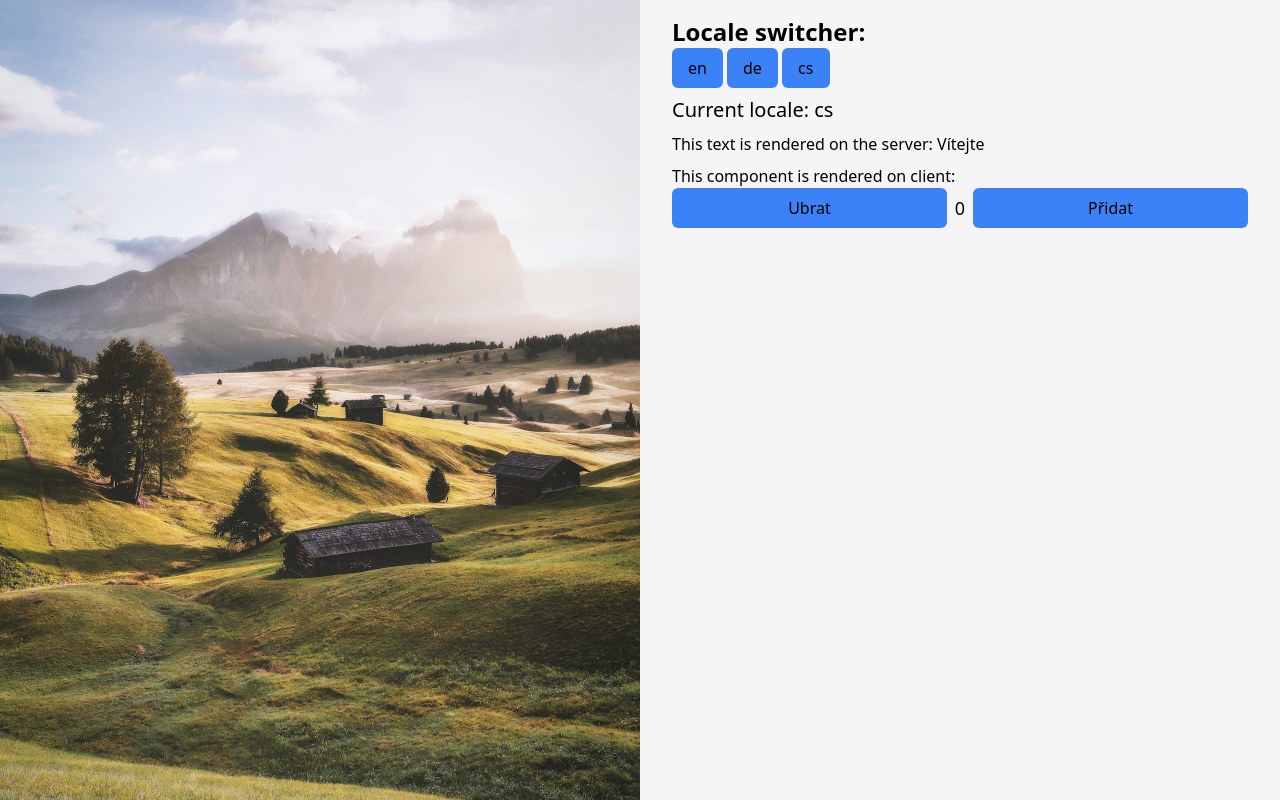
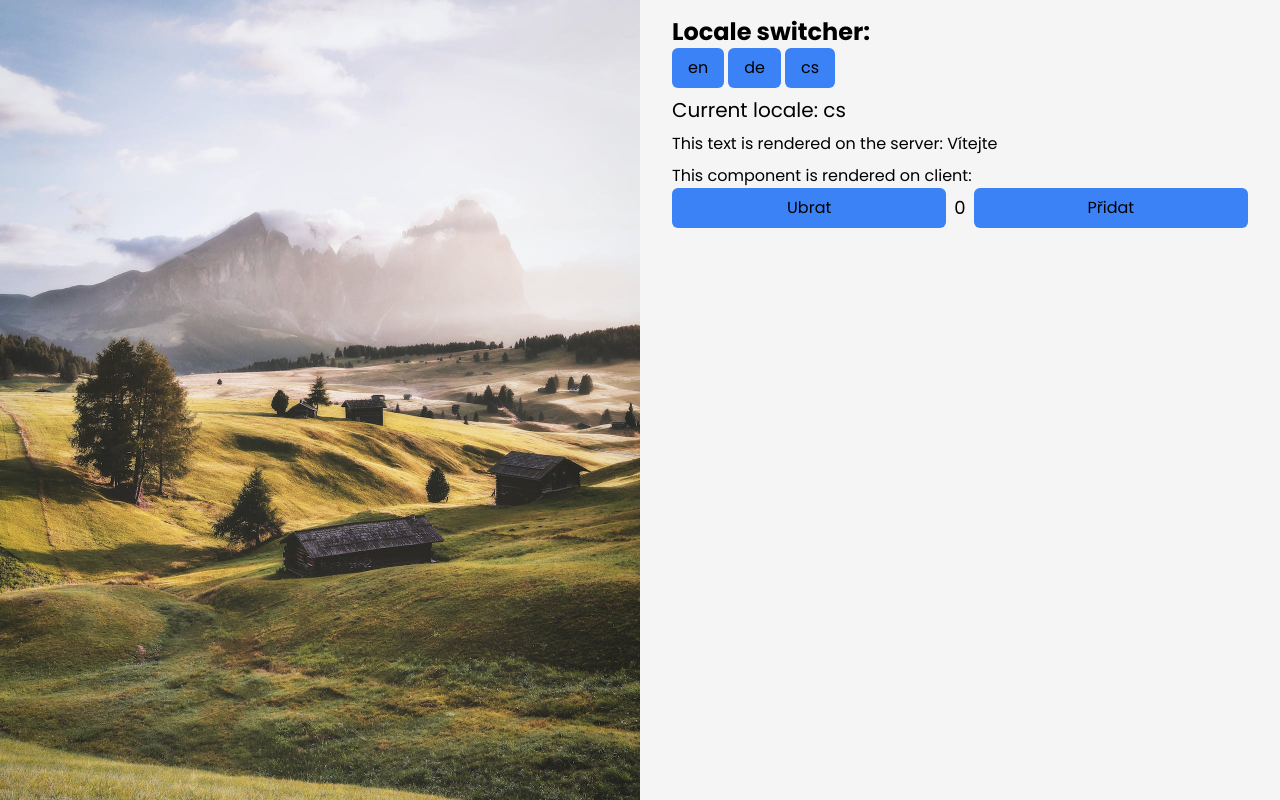
Before and after one commit to yuan-93/next-starter, a Next.js app: page /cs in a window 1280 px wide. Built offline with nearby package versions, Linux system fonts and the light colour scheme.

Commit message:
ADD font

```diff
--- a/src/app/[lang]/layout.tsx
+++ b/src/app/[lang]/layout.tsx
@@ -1,5 +1,6 @@
 import "@/app/globals.css";
 import { i18n, type Locale } from "@/i18n-config";
+import { poppins } from "@/utils/font-loader";
 
 export async function generateStaticParams() {
   return i18n.locales.map((locale) => ({ lang: locale }));
@@ -13,7 +14,7 @@ export default function Root({
   params: { lang: Locale };
 }) {
   return (
-    <html lang={params.lang}>
+    <html lang={params.lang} className={`${poppins.variable}`}>
       <body>{children}</body>
     </html>
   );
--- /dev/null
+++ b/src/utils/font-loader.ts
@@ -0,0 +1,30 @@
+import { Poppins } from "next/font/google";
+
+/**
+ * Font family from goolge font https://fonts.google.com/?query=poppins
+ */
+const poppins = Poppins({
+  weight: ["100", "200", "300", "400", "500", "600", "700", "800", "900"],
+  /**
+   * Can be found at Glyphs section at https://fonts.google.com/specimen/Inter/glyphs?query=inter
+   */
+  subsets: ["latin"],
+  /** Value for display can be:
+   * auto
+   * The browser will select the most appropriate display mode
+   * block
+   * The browser will hide the text until the font is fully loaded
+   * swap
+   * text will be displayed immediately with a fallback if the font is not yet loaded
+   * fallback
+   * the browser will hide text for a very short time while the font is loading,
+   * then display the text with the fallback font. If the font still has not loaded, it will be swapped out.
+   * optional
+   * The browser will hide text for a very short time while the font is loading,
+   * then display the text with the fallback font. If the font has not loaded, it will not be used at all.
+   */
+  display: "swap",
+  variable: "--font-poppins",
+});
+
+export { poppins };
--- a/tailwind.config.ts
+++ b/tailwind.config.ts
@@ -1,9 +1,16 @@
 import type { Config } from "tailwindcss";
+import defaultTheme from "tailwindcss/defaultTheme";
 
 const config: Config = {
   content: ["./src/**/*.{js,ts,jsx,tsx,mdx}"],
   theme: {
-    extend: {},
+    extend: {
+      fontFamily: {
+        sans: ["var(--font-poppins)", ...defaultTheme.fontFamily.sans],
+        serif: ["var(--font-poppins)", ...defaultTheme.fontFamily.serif],
+        mono: ["var(--font-poppins)", ...defaultTheme.fontFamily.mono],
+      },
+    },
   },
   plugins: [],
 };
```
